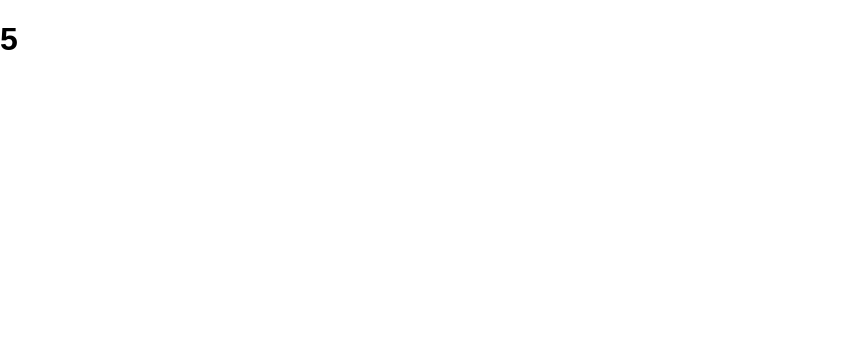
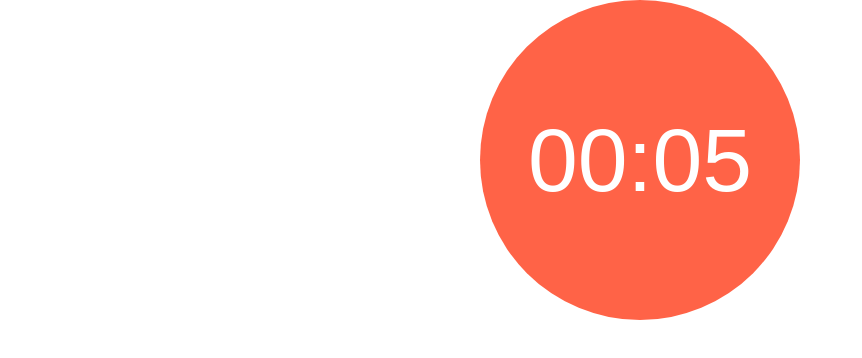
Before and after one commit to clymbouris/pomodoro, a plain HTML site: page index.html in a window 1280 px wide. Shown: the whole page, without its empty margins (0-862 px from the left). Drawn offline with Linux system fonts and the light colour scheme.

Commit message:
Update 2015-12-11T14:00:10.437Z

```diff
--- a/index.html
+++ b/index.html
@@ -1 +1 @@
-<!DOCTYPE html><html lang="en"><head><meta charset="utf-8"><meta http-equiv="X-UA-Compatible" content="IE=edge"><meta name="description" content=""><meta name="viewport" content="width=device-width,initial-scale=1"><title></title><link rel="stylesheet" type="text/css" href="components/normalize-css/normalize.css"><link rel="stylesheet" type="text/css" href="css/main.min.css"></head><body><h1><span data-bind="text: timer"></span></h1><script src="components/jquery/dist/jquery.min.js"></script><script src="components/knockout/dist/knockout.js"></script><script src="js/main.min.js"></script></body></html>
+<!DOCTYPE html><html lang="en"><head><meta charset="utf-8"><meta http-equiv="X-UA-Compatible" content="IE=edge"><meta name="description" content=""><meta name="viewport" content="width=device-width,initial-scale=1"><title></title><link rel="stylesheet" type="text/css" href="components/normalize-css/normalize.css"><link rel="stylesheet" type="text/css" href="css/main.min.css"></head><body><div class="container"><div class="row"><div id="tomato"><span data-bind="text: minutes"></span>:<span data-bind="text: seconds"></span></div></div></div><script src="components/jquery/dist/jquery.min.js"></script><script src="components/knockout/dist/knockout.js"></script><script src="js/main.min.js"></script></body></html>
```
Also changed, not shown: css/main.min.css, js/main.min.js.
